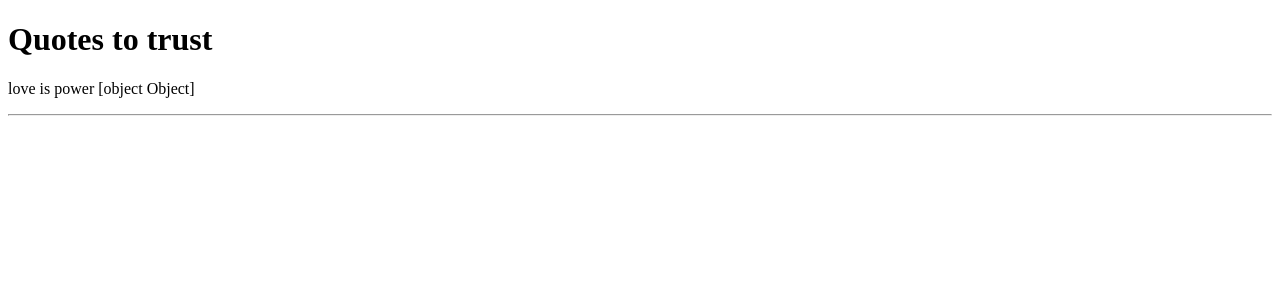
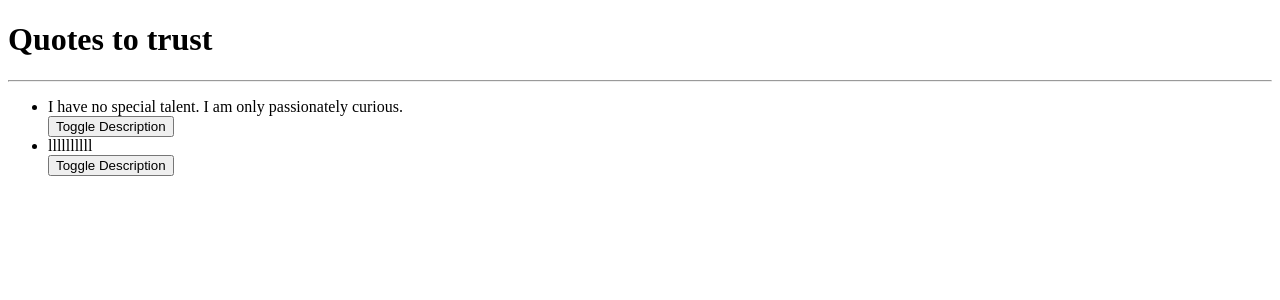
Before and after one commit to Ritamwaura/Quotes, an Angular app: page / in a window 1280 px wide. Shown: the top 300 px of the page. Built offline with nearby package versions, Linux system fonts and the light colour scheme.

Commit message:
Add properties like and dislike in class Quote

```diff
--- a/src/app/app.component.html
+++ b/src/app/app.component.html
@@ -1,11 +1 @@
-<div>
-  <h1>Quotes to trust</h1>
-  <p>love is power {{ quote }}</p>
-  <hr>
-  <ul>
-      <li *ngFor='let quote of quotes'>
-        {{quote.name}}
-        <app-quote-detail []='quote'></app-quote-detail>
-      </li>
-  </ul>
-</div>
+<app-quot></app-quot>
--- a/src/app/app.component.ts
+++ b/src/app/app.component.ts
@@ -1,13 +1,10 @@
 import { Component } from '@angular/core';
-import { Quotes } from './quotes';
+
 @Component({
   selector: 'app-root',
   templateUrl: './app.component.html',
   styleUrls: ['./app.component.css']
 })
 export class AppComponent {
-  title = 'quotes to trust';
-quote: Quotes[] =[
-{id:1, name:'Watch finding Nemo',author:'Rita',description:'love is powerfull'},
-];
+
 }
--- a/src/app/app.module.ts
+++ b/src/app/app.module.ts
@@ -4,11 +4,13 @@ import { NgModule } from '@angular/core';
 import { AppRoutingModule } from './app-routing.module';
 import { AppComponent } from './app.component';
 import { QuotComponent } from './quot/quot.component';
+import { QuoteDetailsComponent } from './quote-details/quote-details.component';
 
 @NgModule({
   declarations: [
     AppComponent,
-    QuotComponent
+    QuotComponent,
+    QuoteDetailsComponent
   ],
   imports: [
     BrowserModule,
--- a/src/app/quot/quot.component.html
+++ b/src/app/quot/quot.component.html
@@ -3,9 +3,10 @@
   <h1>Quotes to trust</h1>
   <hr>
   <ul>
-    <li *ngFor='let quote of quotes'>
-      {{quote.name}}
-      <app-quote-detail [quote]='quote'></app-quote-detail>
-    </li>
+    <div *ngFor='let quote of quotes; let i = index'>
+      <li >{{quote.name}}</li>
+      <button (click)='toggleDesription(i)'>Toggle Description</button>
+      <app-quote-details *ngIf='quote.showDescription' [quote]='quote'></app-quote-details>
+    </div>
   </ul>
 </div>
--- a/src/app/quot/quot.component.ts
+++ b/src/app/quot/quot.component.ts
@@ -1,5 +1,5 @@
 import { Component, OnInit } from '@angular/core';
-import { Quotes } from '../quotes';
+import { Quote } from '../quotes';
 @Component({
   selector: 'app-quot',
   templateUrl: './quot.component.html',
@@ -7,9 +7,17 @@ import { Quotes } from '../quotes';
 })
 export class QuotComponent implements OnInit {
   title = 'quotes to trust';
-  quote: Quotes[] =[
-  {id:1, name:'Watch finding Nemo',author:'Rita',description:'love is powerfull'},
+
+  quotes: Quote[]=[
+    new Quote(1,'Albert Einstein','I have no special talent. I am only passionately curious.','iiiiiiiiiii'),
+    new Quote(2,'kkkkkkkk','llllllllll','mmmmmmmmmmm')
   ];
+
+  toggleDesription(index){
+    this.quotes[index].showDescription=!this.quotes[index].showDescription;
+  }
+
+
   constructor() { }
 
   ngOnInit() {
--- /dev/null
+++ b/src/app/quote-details/quote-details.component.html
@@ -0,0 +1 @@
+<p>Author: <strong>{{quote.author}}</strong></p>
--- /dev/null
+++ b/src/app/quote-details/quote-details.component.ts
@@ -0,0 +1,18 @@
+import { Component, OnInit, Input } from '@angular/core';
+import { Quote } from '../quotes';
+
+@Component({
+  selector: 'app-quote-details',
+  templateUrl: './quote-details.component.html',
+  styleUrls: ['./quote-details.component.css']
+})
+export class QuoteDetailsComponent implements OnInit {
+
+  @Input() quote: Quote;
+
+  constructor() { }
+
+  ngOnInit() {
+  }
+
+}
--- a/src/app/quotes.ts
+++ b/src/app/quotes.ts
@@ -1,6 +1,10 @@
-export class Quotes {
-  id:number;
-  name:string;
-  author:string;
-  description:string;
+export class Quote {
+  showDescription: boolean;
+  like: number;
+  dislike: number;
+  constructor(public id: number,public author: string,public name: string,public description: string){
+    this.showDescription=false;
+    this.like=0;
+    this.dislike=0;
+  }
 }
```
Also changed, not shown: src/app/quote-details/quote-details.component.css (added), 2 other files (tests, documents, lock files or other folders).
